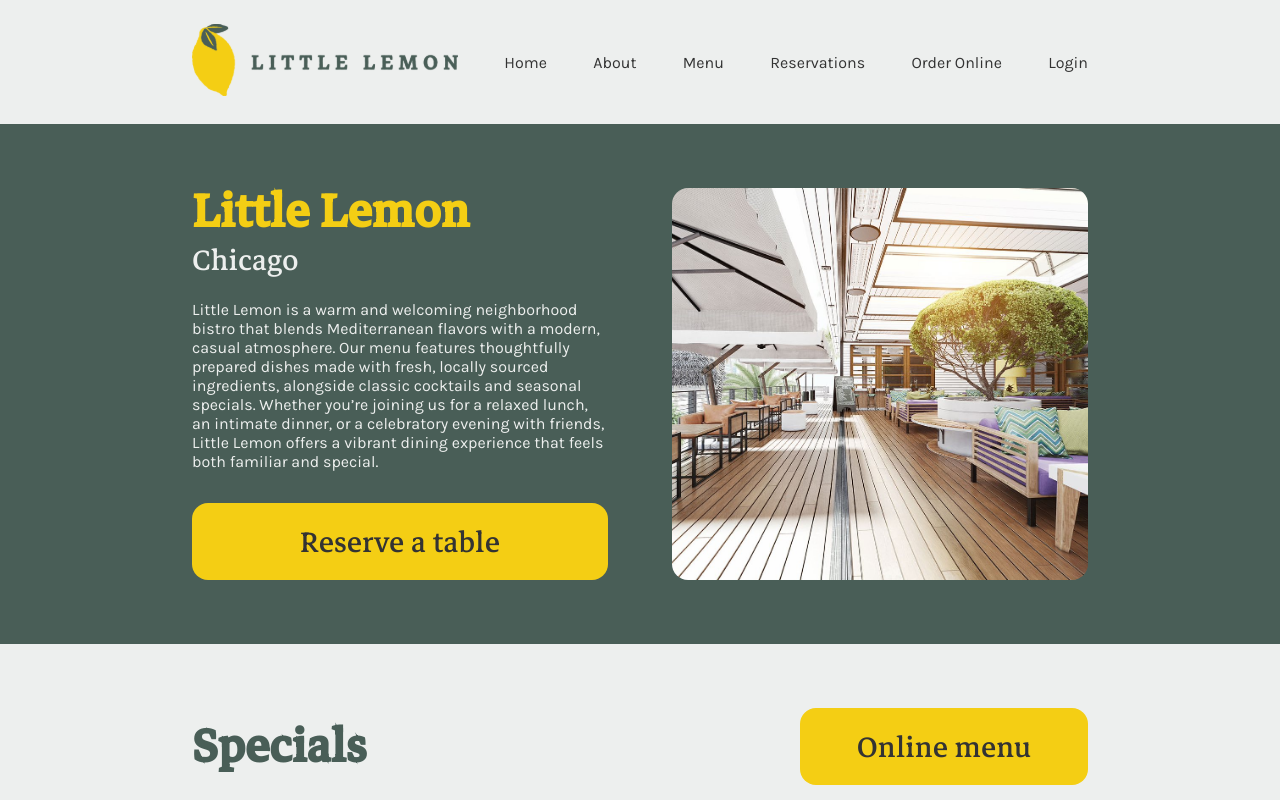
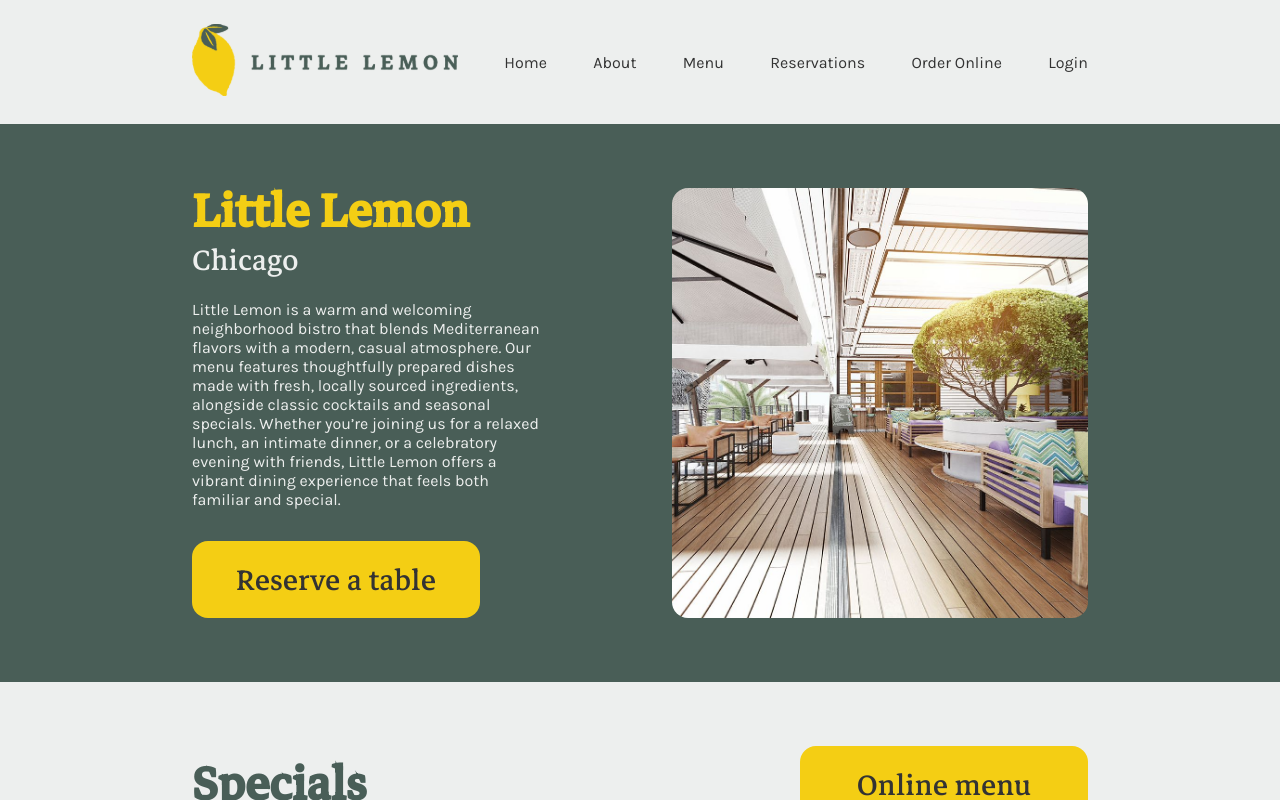
Before and after one commit to alexgqh/Capstone-Project, a React (Vite) app: page / in a window 1280 px wide. Built offline with nearby package versions, Linux system fonts and the light colour scheme; grey boxes are pictures that could not be loaded.

Commit message:
Made the 'Reserve a table' button in the Hero section the same width as one of the grid columns using a dummy flexbox layout. Increased padding between text and image responsively.

```diff
--- a/src/components/button.jsx
+++ b/src/components/button.jsx
@@ -1,6 +1,6 @@
-const Button = ({ children, isCTA, onClick }) => {
+const Button = ({ children, isCTA, onClick, style }) => {
    return (
-      <button className={isCTA ? "cta-button" : "reg-button"} onClick={onClick} style={{height: "77px"}}>
+      <button className={isCTA ? "cta-button" : "reg-button"} onClick={onClick} style={{...style, height:"77px"}}>
          {children}
       </button>
    );
--- a/src/components/hero.jsx
+++ b/src/components/hero.jsx
@@ -19,7 +19,11 @@ const Hero = ({ switchPage }) => {
           Little Lemon offers a vibrant dining experience that feels both familiar and special.
           </p>
         </div>
-        <Button isCTA={true} onClick={switchPage}>Reserve a table</Button>
+        <div style={{display:"flex",position:"static",gap:"1rem",width:"calc(200% + 4rem)"}}>
+          <Button isCTA={true} onClick={switchPage} style={{flex:"1"}}>Reserve a table</Button>
+          <div style={{flex:"1"}} />
+          <div style={{flex:"1"}} />
+        </div>
       </div>
       <div id="hero-img">
         <img src={HeroImg} alt="A picture of Little Lemon's outdoor dining terrace -- sunny and open." />
--- a/src/index.css
+++ b/src/index.css
@@ -16,11 +16,20 @@
   header, main > section, footer {
     padding-inline: calc(var(--padding-inline) / 2);
   }
+  #hero-text {
+    padding-right: 4rem;
+  }
 }
 
 @media (min-width: 1124px) {
   header, main > section, footer {
     padding-inline: var(--padding-inline);
+  }
+}
+
+@media (min-width: 1308px) {
+  #hero-text {
+    padding-right: 8rem;
   }
 }
 
```
